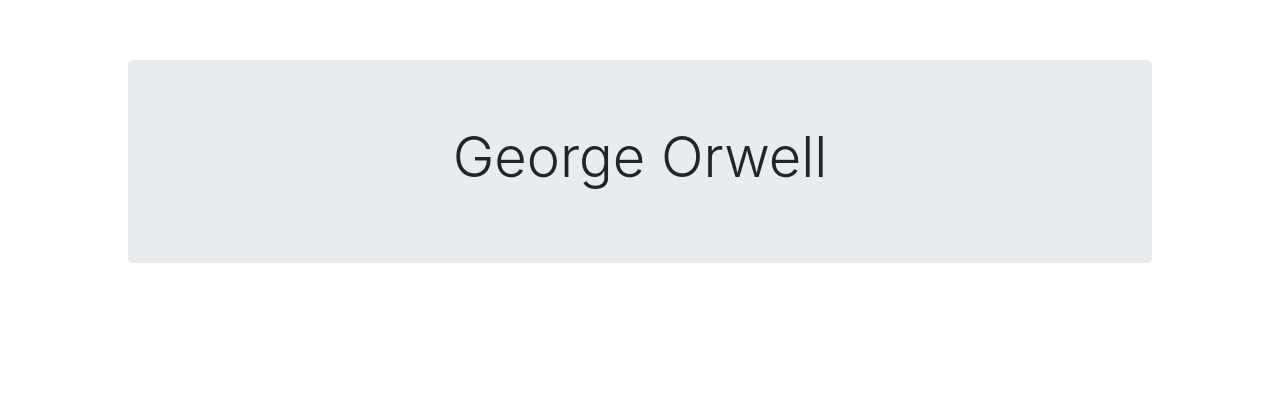
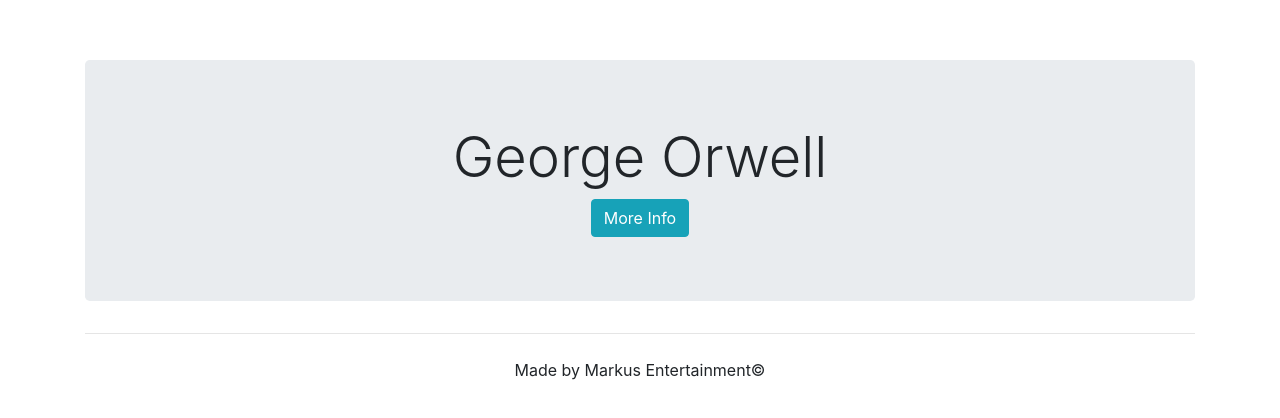
Before and after one commit to AidanMaldonado/orwellTribute, a plain HTML site: page index.html in a window 1280 px wide. Drawn offline with nearby package versions, Linux system fonts and the light colour scheme.

Commit message:
Added bootstrap container
added boostrap container
added link

```diff
--- a/css/style.css
+++ b/css/style.css
@@ -2,7 +2,10 @@ body {
   margin-top: 60px;
 }
 
-.jumbotron {
-  margin-left: 10%;
-  margin-right: 10%;
+/*
+.jumbotron,
+.my-4 {
+  margin-left: 5%;
+  margin-right: 5%;
 }
+*/
--- a/index.html
+++ b/index.html
@@ -12,10 +12,15 @@
     <title>George Orwell</title>
   </head>
   <body>
-    <div class="jumbotron text-center">
-      <h1 class="display-4">George Orwell</h1>
+
+    <div class="container text-center">
+      <div class="jumbotron ">
+        <h1 class="display-4">George Orwell</h1>
+        <button type="button" class="btn btn-info" href="https://en.wikipedia.org/wiki/George_Orwell">More Info</button>
+      </div>
+      <hr class="my-4">
+      <p>Made by Markus Entertainment&copy;</p>
     </div>
-
 
     <!-- jQuery first, then Popper.js, then Bootstrap JS -->
     <script src="https://code.jquery.com/jquery-3.3.1.slim.min.js" integrity="sha384-q8i/X+965DzO0rT7abK41JStQIAqVgRVzpbzo5smXKp4YfRvH+8abtTE1Pi6jizo" crossorigin="anonymous"></script>
```
